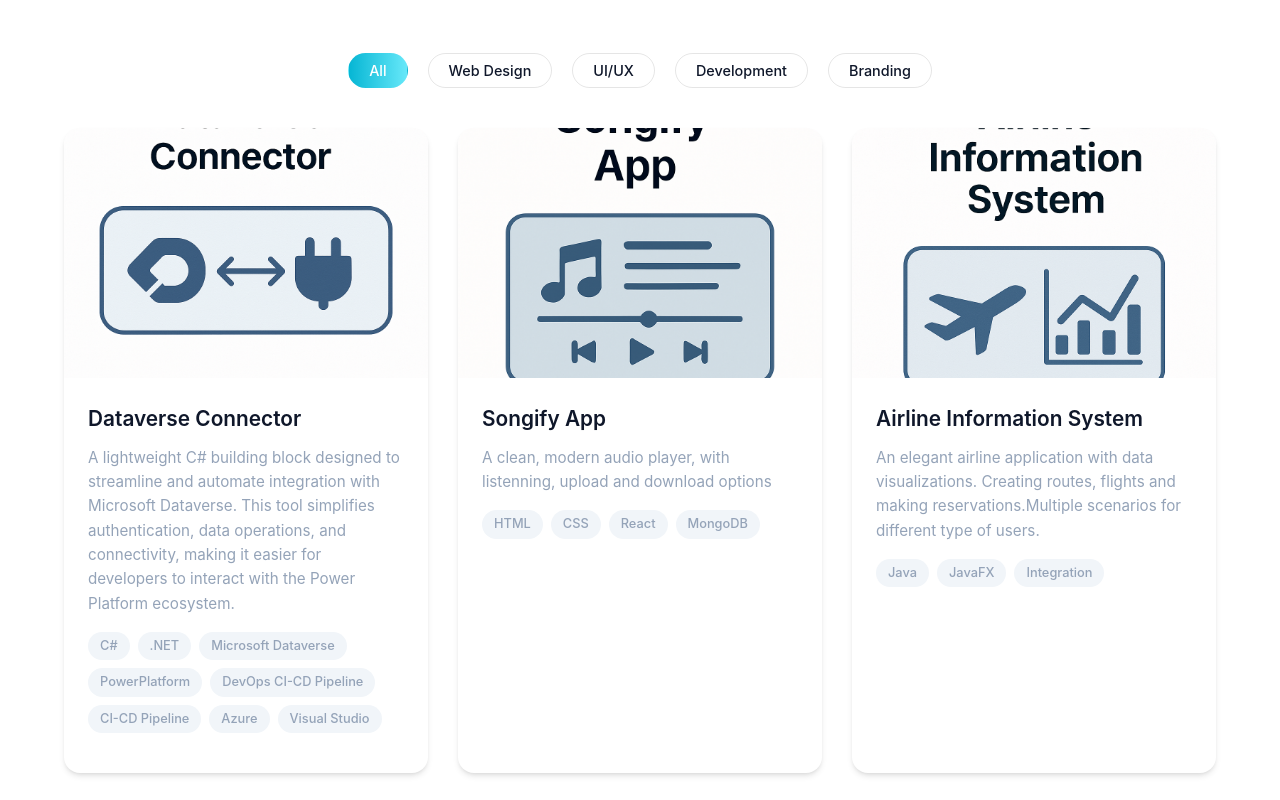
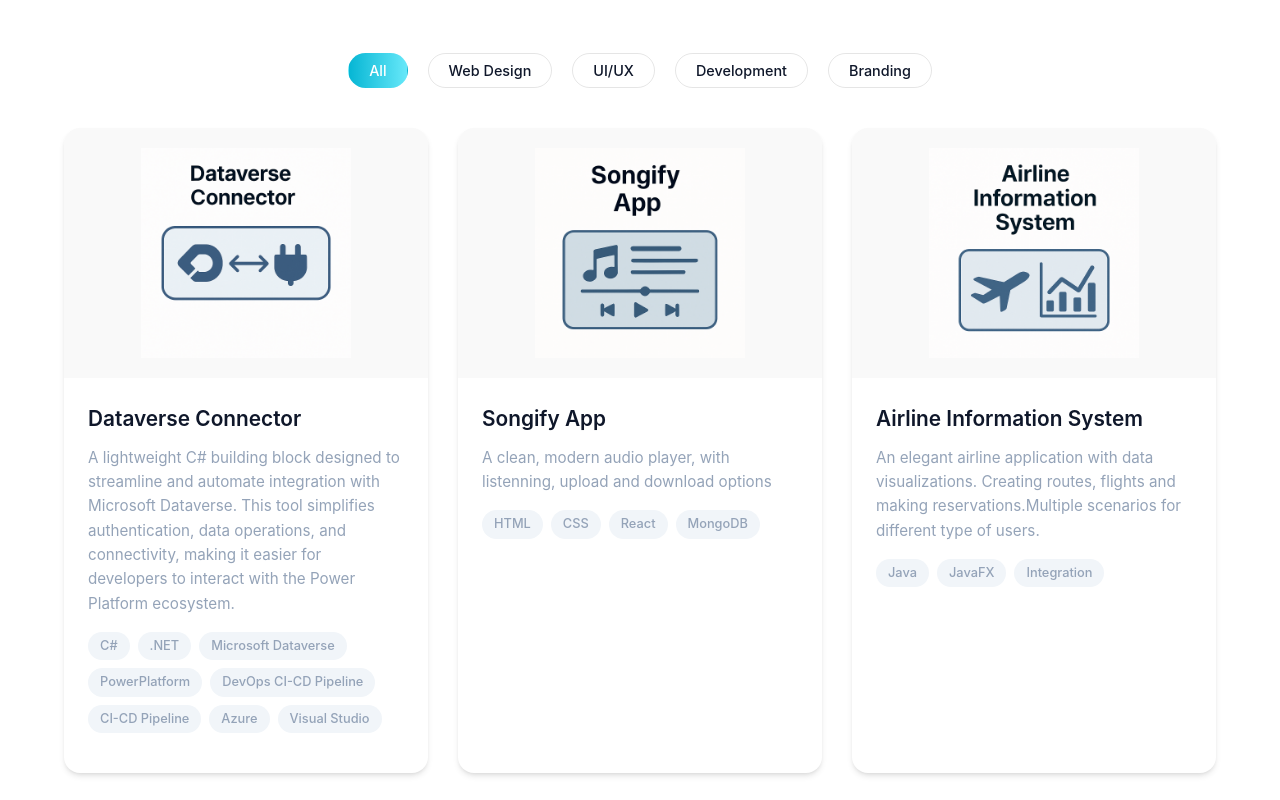
Before and after one commit to djtibi/djtibii.github.io, a plain HTML site: page index.html in a window 1280 px wide. Shown: the part 1900-2700 px from the top of the page. Drawn offline with Linux system fonts and the light colour scheme.

Commit message:
Update index.html
portfolio images css

```diff
--- a/index.html
+++ b/index.html
@@ -444,12 +444,24 @@
             position: relative;
         }
 
-        .portfolio-img img {
-            width: 100%;
-            height: 100%;
-            object-fit: cover;
-            transition: var(--transition);
-        }
+        .portfolio-img {
+    height: 250px;
+    display: flex;
+    justify-content: center;
+    align-items: center;
+    padding: 20px;
+    background-color: #f9f9f9; /* Optional: make it clean & neutral */
+}
+
+.portfolio-img img {
+    max-width: 100%;
+    max-height: 100%;
+    height: auto;
+    width: auto;
+    object-fit: contain;
+    transition: var(--transition);
+}
+
 
         .portfolio-item:hover .portfolio-img img {
             transform: scale(1.1);
```
